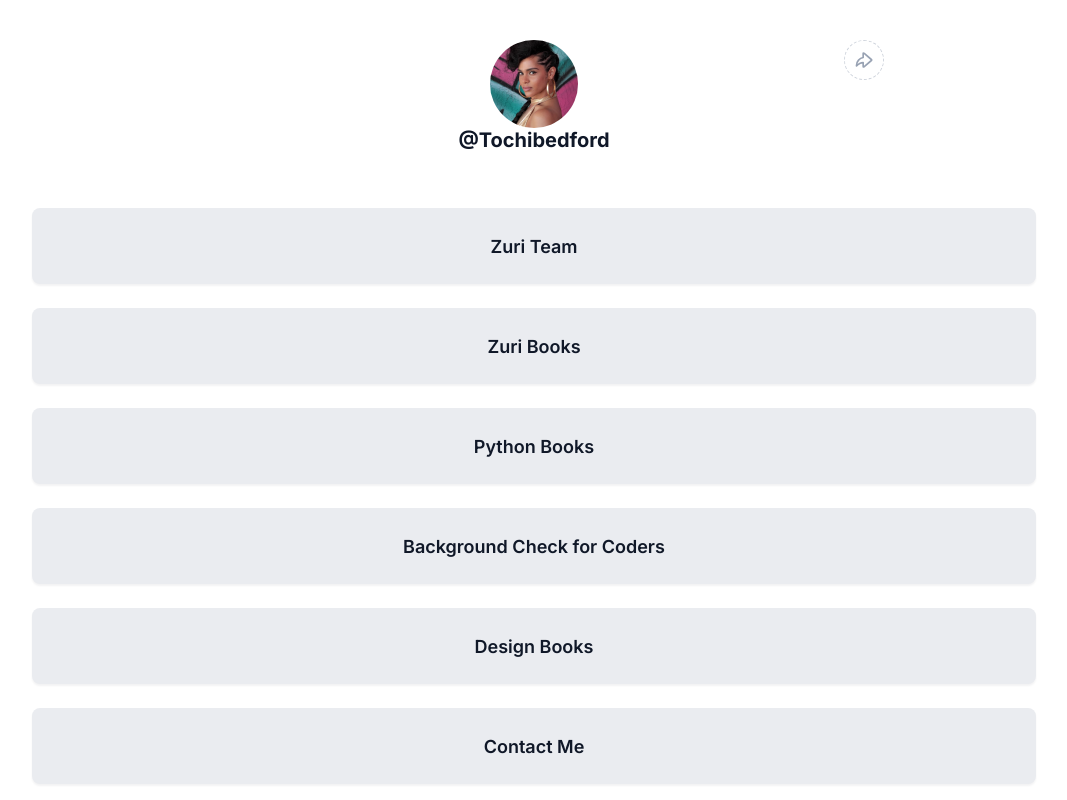
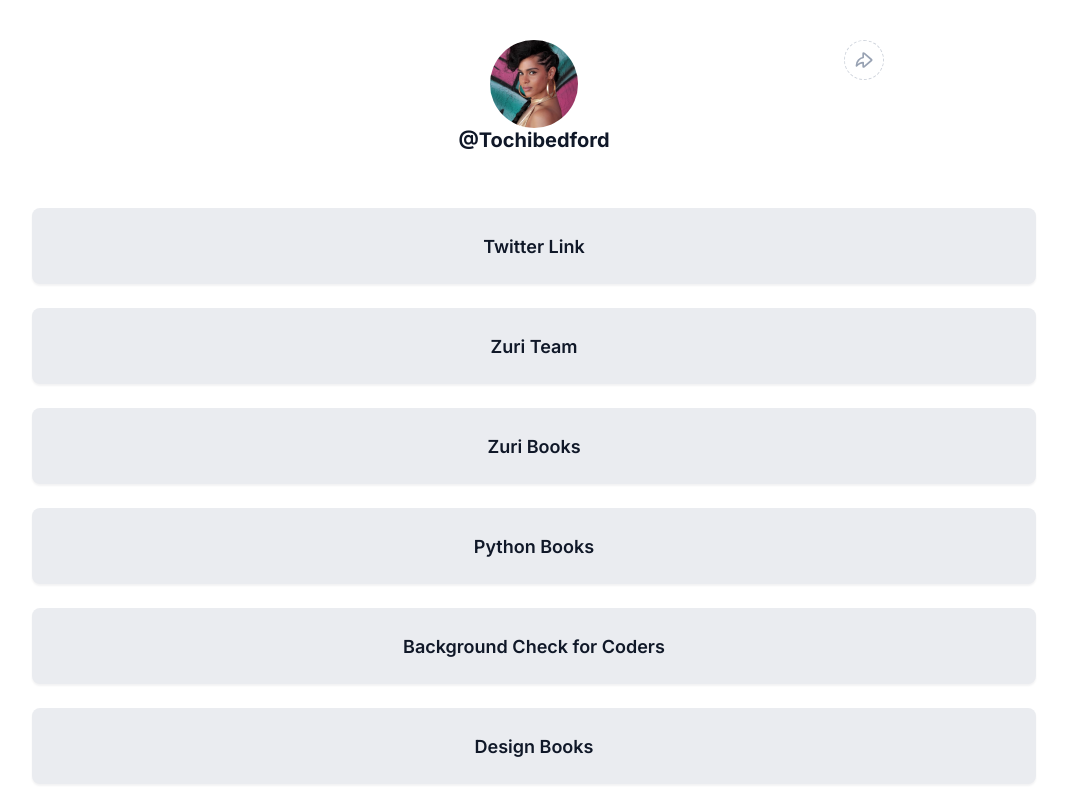
Before and after one commit to tochibedford/hng-frontend-1, a React (Vite) app: page / in a window 1280 px wide. Shown: the top 800 px of the page, without its empty margins (106-1173 px from the left). Built offline with nearby package versions, Linux system fonts and the light colour scheme.

Commit message:
feat: Included twitter and contact button links

```diff
--- a/src/components/Pages/Home.tsx
+++ b/src/components/Pages/Home.tsx
@@ -40,6 +40,7 @@
 
     // using an array to hold links will make it easier to change things or replace with an api Call in the future
     const userLinks: TuserLinks = [
+        { id: "btn__twitter", url: "https://twitter.com/tochibedford", text: "Twitter Link", disabled: false },
         { id: "btn__zuri", url: "https://training.zuri.team/", text: "Zuri Team", disabled: false },
         { id: "books", url: "https://books.zuri.team/", text: "Zuri Books", disabled: false },
         { id: "book__python", url: "https://books.zuri.team/python-for-beginners?ref_id=tochibedford", text: "Python Books", disabled: false },
@@ -72,7 +73,7 @@
                 {userLinks.map((link, index) => {
                     return <a key={`${link.id + index}`} id={link.id} className="link__button" href={link.url} >{link.text}</a>
                 })}
-                <Link className="link__button" to="/contact" >Contact Me</Link>
+                <Link className="link__button" to="/contact" >Contact Me</Link> {/* needs to be separate from the lists of links since it is an internal page */}
                 <div className="social__links">
                     <a className="social__icon__container" href="https://app.slack.com/client/T042F7V19Q8/D0483CKLBHB/rimeto_profile/U0488QM0BUL">
                         <img src={slackIcon} alt="slack icon" className="social__icon" />
```
